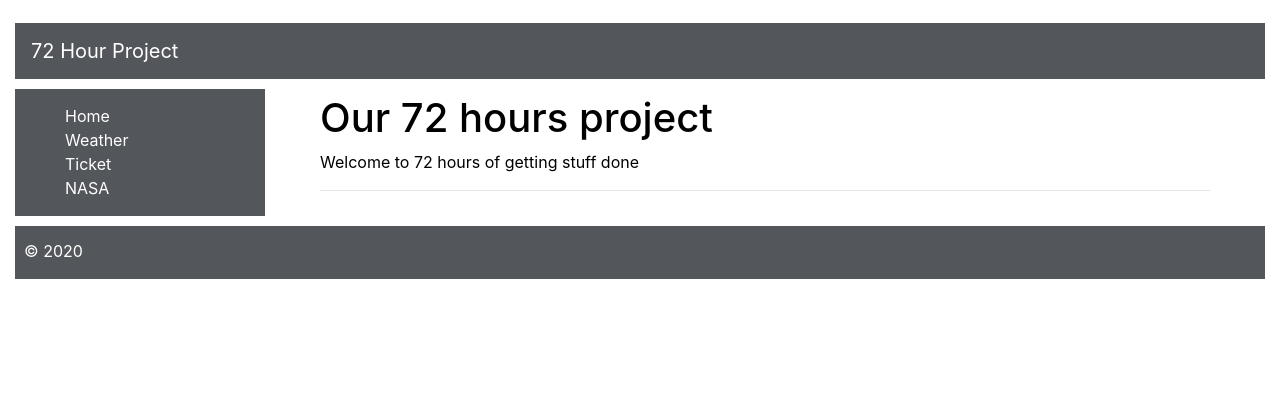
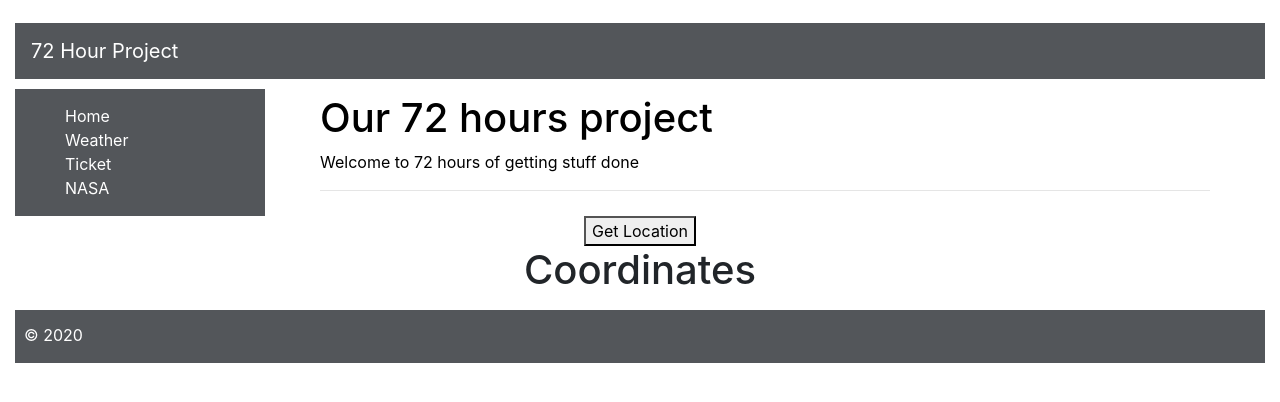
Before and after one commit to qosburn/72hour, a React (Create React App) app: page / in a window 1280 px wide. Shown: the top 402 px of the page. Built offline with nearby package versions, Linux system fonts and the light colour scheme.

Commit message:
added -geolocation -- not working

```diff
--- a/src/App.js
+++ b/src/App.js
@@ -1,5 +1,5 @@
-import React from 'react';
 import 'bootstrap/dist/css/bootstrap.css';
+import React, { useState } from 'react';
 import './App.css';
 import { BrowserRouter as Router } from 'react-router-dom';
 import Sidebar from './components/site/sidebar';
@@ -7,12 +7,41 @@ import Header from './components/site/Header';
 import Footer from './components/site/Footer';
 
 function App() {
+  const [lat, setLat] = useState(null);
+  const [lng, setLng] = useState(null);
+  const [status, setStatus] = useState(null);
+
+  const getLocation = () => {
+    if (!navigator.geolocation) {
+      setStatus('Geolocation is not supported by your browser');
+    } else {
+      setStatus('Locating...');
+      navigator.geolocation.getCurrentPosition(
+        (position) => {
+          setStatus(null);
+          setLat(position.coords.latitude);
+          setLng(position.coords.longitude);
+        },
+        () => {
+          setStatus('Unable to retrieve your location');
+        }
+      );
+    }
+  };
   return (
     <div>
       <Header />
       <Router>
         <Sidebar />
       </Router>
+      <div className="App">
+        <button onClick={getLocation}>Get Location</button>
+        <h1>Coordinates</h1>
+        <p>{status}</p>
+        {lat && <p>Latitude: {lat}</p>}
+        {lng && <p>Longitude: {lng}</p>}
+      </div>
+
       <Footer />
     </div>
   );
```
